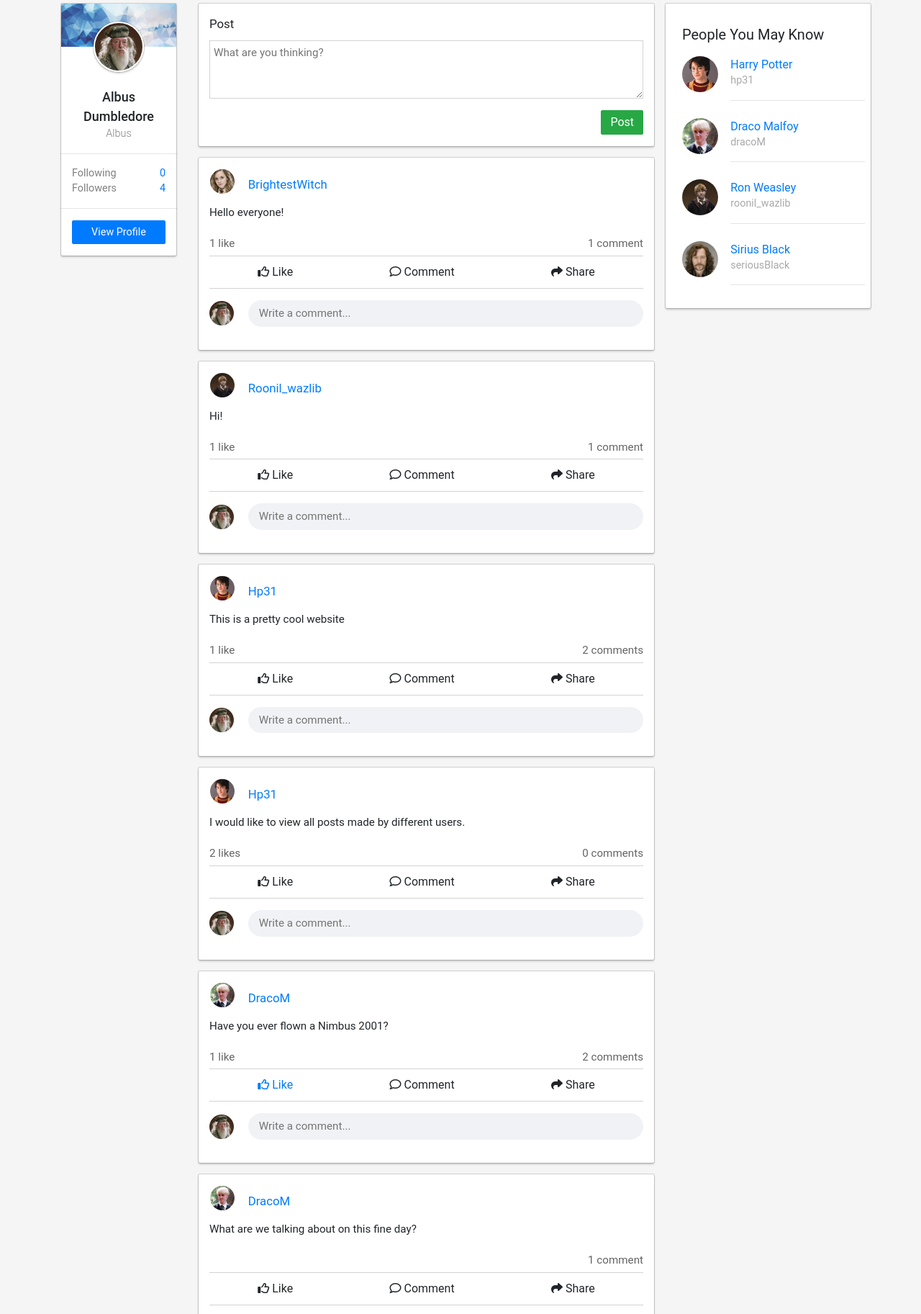
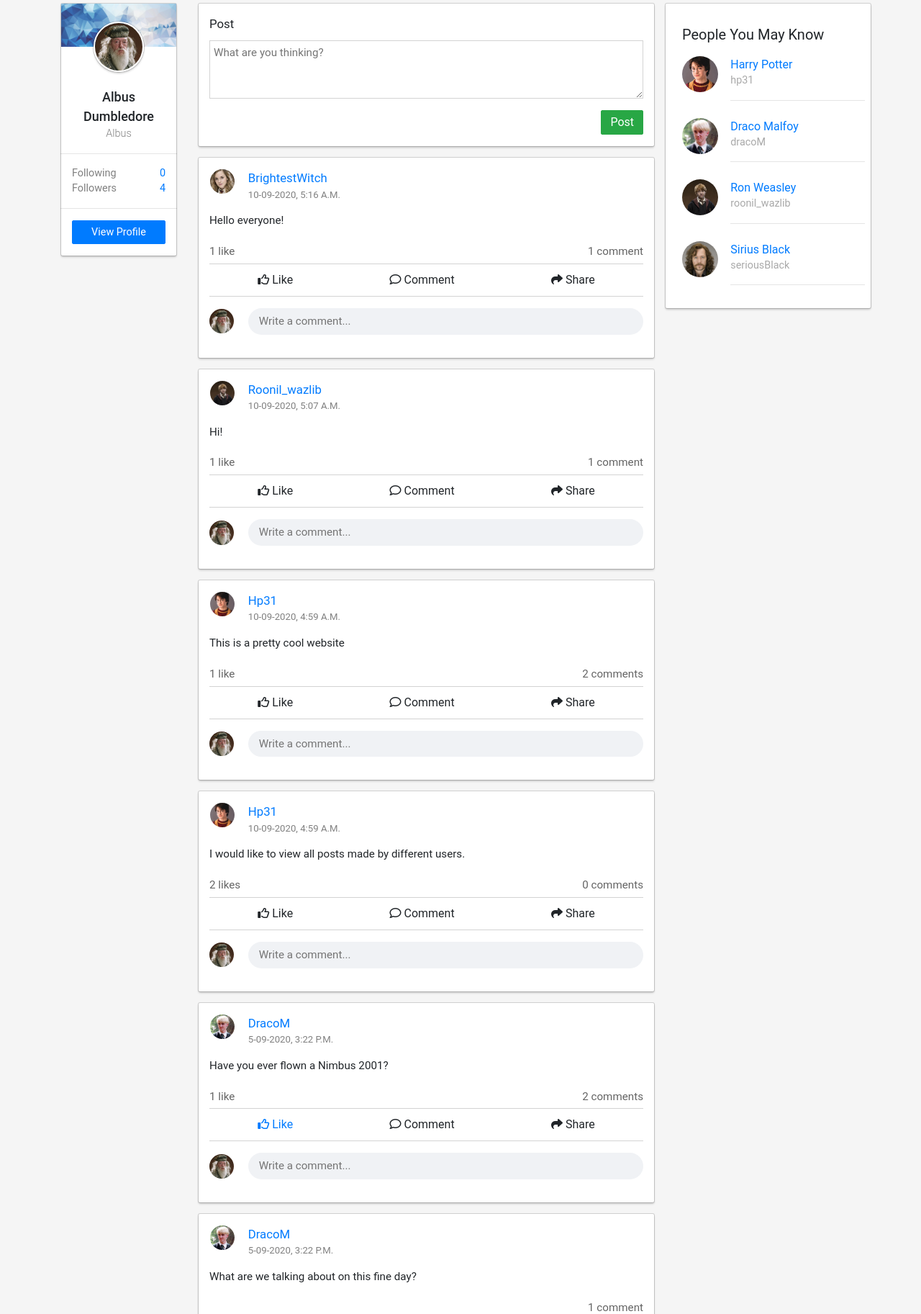
Before and after one commit to OSquiddy/project4, a Django app: page / in a window 1280 px wide. Shown: the part 101-1926 px from the top of the page at 72% size. Run offline with Django 3.2, Linux system fonts and the light colour scheme; a user stored in the database is signed in; data comes from the database, SQL or seed files in the repository; some libraries are stand-ins or nearby versions.

Commit message:
Added time to posts.

```diff
--- a/network/models.py
+++ b/network/models.py
@@ -68,7 +68,7 @@ class Post(models.Model):
             "content" : self.content,
             "likes" : len(self.allLikes()),
             "likers" : [user.serialize() for user in self.likes.all()],
-            "time" : self.time.strftime("%b %d %Y, %I:%M %p"),
+            "time" : self.time.strftime("%d-%m-%Y, %I:%M %p"),
             "numComments" : len(self.comments())
         }
 
--- a/network/static/network/network.js
+++ b/network/static/network/network.js
@@ -46,8 +46,6 @@ document.addEventListener('DOMContentLoaded', () => {
         document.querySelectorAll('.numComments').forEach(post => post.onclick = function () { showComments(this) });
         document.querySelectorAll('.comment').forEach(post => post.onfocus = function () { showComments(this) });
     }
-
-
 })
 
 function submitPost() {
@@ -100,6 +98,7 @@ function submitPost() {
                                 </span>
                             </div>
                         </div>
+                        <div class="postTime">${post.time}</div>
                     </div>
                 </div>
                 <div class="row">
--- a/network/static/network/styles.css
+++ b/network/static/network/styles.css
@@ -362,6 +362,11 @@ body {
     font-size : 1.25rem;
 }
 
+.postTime {
+    font-size: 0.825rem;
+    color: grey;
+}
+
 .noSelect {
     -webkit-touch-callout: none;
     -webkit-user-select: none;
--- a/network/templates/network/following.html
+++ b/network/templates/network/following.html
@@ -189,6 +189,7 @@
                                     </div>
                                 </div>
                                 {% endif %}
+                                <div class="postTime">{{post.time|date:"j-m-Y"}}, {{post.time|time:"P"|upper}}</div>
                             </div>
                         </div>
                         <div class="row">
--- a/network/templates/network/index.html
+++ b/network/templates/network/index.html
@@ -186,7 +186,6 @@
                                     <a href="{% url 'profile' post.user %}"
                                         class="userProfileLink">{{post.user|capfirst}}</a>
                                 </span>
-
                                 {% if post.user == request.user %}
                                 <div class="dropdown d-inline-flex" style=" float:right">
                                     <button class="btn" type="button" id="dropdownMenuButton" data-toggle="dropdown"
@@ -202,6 +201,7 @@
                                     </div>
                                 </div>
                                 {% endif %}
+                                <div class="postTime">{{post.time|date:"j-m-Y"}}, {{post.time|time:"P"|upper}}</div>
                             </div>
                         </div>
                         <div class="row">
--- a/network/templates/network/profile.html
+++ b/network/templates/network/profile.html
@@ -399,6 +399,7 @@
                                                             class="fas fa-times"></i>&nbsp;&nbsp;Delete</span>
                                                 </div>
                                             </div>
+                                            <div class="postTime">{{post.time|date:"j-m-Y"}}, {{post.time|time:"P"|upper}}</div>
                                         </div>
                                     </div>
                                     <div class="row">
--- a/project4/settings.py
+++ b/project4/settings.py
@@ -131,3 +131,5 @@ STATIC_URL = '/static/'
 
 MEDIA_ROOT =  os.path.join(BASE_DIR, 'network/static/network/users/images')
 MEDIA_URL = '/media/'
+
+SECURE_SSL_REDIRECT = True
```
